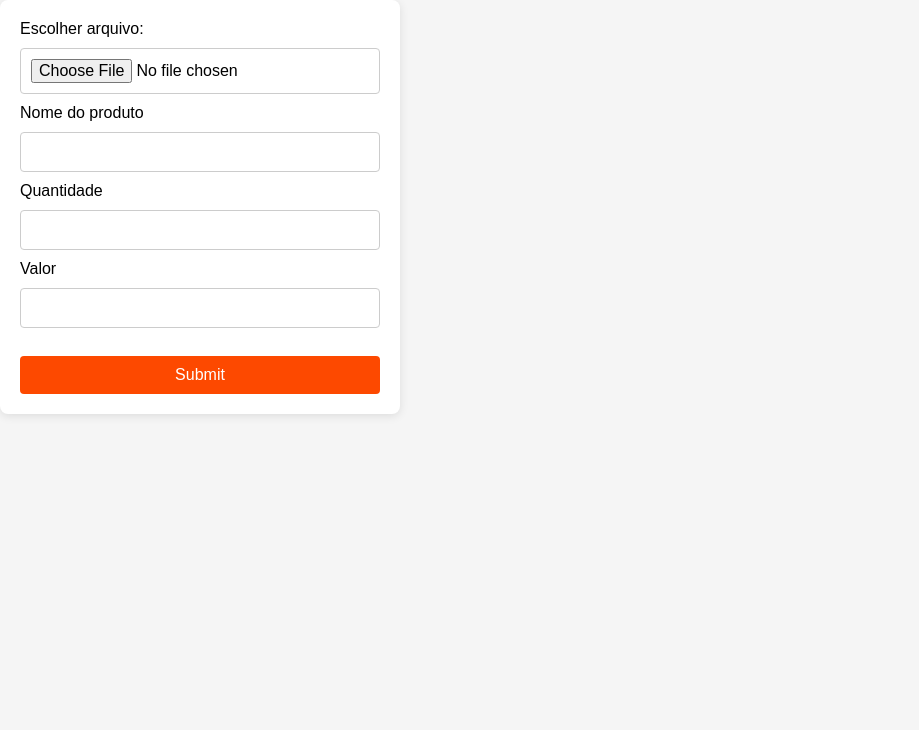
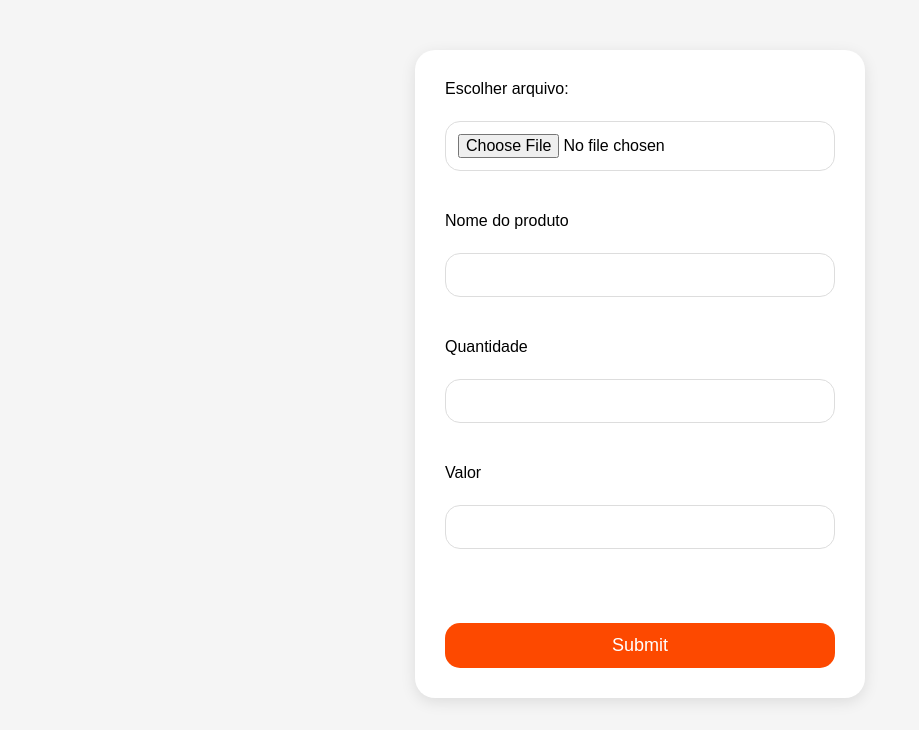
Before and after one commit to LorenzoHzK/TCC, a PHP site: page /cad_cripto.php in a window 1280 px wide. Shown: the part 70-800 px from the top of the page, without its empty margins (0-919 px from the left). Run offline with PHP 8.4, Linux system fonts and the light colour scheme; the visitor is signed in with stand-in values (Sample User, id 1); data that the repository does not hold is empty.

Commit message:
alterações realizadas antes das apresentações

```diff
--- a/Estilos/cad_cripto.css
+++ b/Estilos/cad_cripto.css
@@ -3,23 +3,28 @@
   margin: 0;
   padding: 0;
   box-sizing: border-box;
-    font-family: Arial, sans-serif;
+  font-family: 'Arial', sans-serif;
 }
 
 /* Estilo da página */
 body {
   background-color: #f5f5f5;
+  /* Removi as propriedades flex no body que estavam interferindo em outros elementos */
 }
 
 /* Estilo do container do formulário */
 form {
   background-color: #fff;
-    padding: 20px;
-    border-radius: 8px;
-    box-shadow: 0 2px 10px rgba(0, 0, 0, 0.1);
-    max-width: 400px;
+  padding: 30px;
+  border-radius: 20px; /* Aumentei o arredondamento */
+  box-shadow: 0 4px 15px rgba(0, 0, 0, 0.1);
+  max-width: 450px;
   width: 100%;
-    align-items: center;
+  display: flex;
+  flex-direction: column;
+  gap: 15px;
+  justify-content: center;
+  margin: 50px auto 0; /* Adicionado espaço no topo (50px) */
 }
 
 /* Estilo dos rótulos e campos de input */
@@ -27,28 +32,43 @@
 form input[type="file"],
 form select {
   width: 100%;
-    padding: 10px;
-    margin: 10px 0;
-    border: 1px solid #ccc;
-    border-radius: 4px;
+  padding: 12px;
+  margin: 8px 0;
+  border: 1px solid #ddd;
+  border-radius: 15px; /* Aumentei o arredondamento */
   font-size: 16px;
+  transition: border-color 0.3s ease;
+}
+
+/* Efeito de foco para inputs */
+form input[type="text"]:focus,
+form input[type="file"]:focus,
+form select:focus {
+  border-color: #fd4900;
+  outline: none;
 }
 
 /* Botão de submit */
 form input[type="submit"] {
   width: 100%;
-    padding: 10px;
+  padding: 12px;
   background-color: #fd4900;
   color: white;
   border: none;
-    border-radius: 4px;
-    font-size: 16px;
+  border-radius: 15px; /* Aumentei o arredondamento */
+  font-size: 18px;
   cursor: pointer;
-    transition: background-color 0.3s;
+  transition: background-color 0.3s, transform 0.3s;
 }
 
+/* Efeito de hover e active no botão */
 form input[type="submit"]:hover {
   background-color: #e04100;
+  transform: scale(1.05);
+}
+
+form input[type="submit"]:active {
+  background-color: #c13d00;
 }
 
 /* Estilo geral do texto */
@@ -58,6 +78,20 @@
   color: #333;
 }
 
-  form option {
-    padding: 5px 0;
+/* Estilo para o campo de select */
+form select {
+  padding: 12px;
+  border: 1px solid #ddd;
+  border-radius: 15px; /* Aumentei o arredondamento */
 }
+
+/* Responsividade para telas menores */
+@media (max-width: 768px) {
+  form {
+      padding: 15px;
+  }
+
+  form input[type="submit"] {
+      font-size: 16px;
+  }
+}
--- a/dashboard.php
+++ b/dashboard.php
@@ -53,7 +53,7 @@ $resultado = mysqli_query($conexao, $sql);
     </div>
 
     <div class="titulo_transacao">
-        <h2>Histórico de Transações</h2>
+        <h2>Todas as Cripto moedas</h2>
     </div>
     <div class="historico-de-transacoes">
         <div class="titulos-das-transacoes">
--- a/header.html
+++ b/header.html
@@ -10,7 +10,7 @@
   <header>
     <nav>
       <div class="logo">
-        <a href="in.php"><img src="Imagens/logo/Crypto Galaxy - Logo.png" alt="Logo"></a>
+        <a href="index.php"><img src="Imagens/logo/Crypto Galaxy - Logo.png" alt="Logo"></a>
       </div>
       <ul class="links-navegacao">
         <li><a href="dashboard.php">Dashboard</a>
--- a/insert_usuarios.php
+++ b/insert_usuarios.php
@@ -2,11 +2,11 @@
     $email=$_POST['email'];
     $senha=$_POST['senha'];
     $conexao = mysqli_connect('localhost','root','','crypto_galaxy');
-    $instrucao =  "INSERT INTO clientes (email, senha) VALUES ('$email', $senha)";
+    $instrucao =  "INSERT INTO clientes (email, senha) VALUES ('$email', '$senha')";
     echo $instrucao;
     $executar = mysqli_query($conexao, $instrucao);
     if ($executar==1){
-        header('location:index.php');
+        header('location:login.php');
     }
     else{
         echo "Erro!";
--- a/upd_user.php
+++ b/upd_user.php
@@ -56,7 +56,6 @@ if ($_SERVER['REQUEST_METHOD'] == 'POST') {
     <meta name="viewport" content="width=device-width, initial-scale=1.0">
     <title>Atualizar Perfil</title>
     <style>
-        /* CSS embutido */
         * {
             margin: 0;
             padding: 0;
```
Also changed, not shown: del_cripto.php (+32 -22 lines), inde.php (renamed from in.php). Lines whose indentation alone changed are shown as unchanged.
